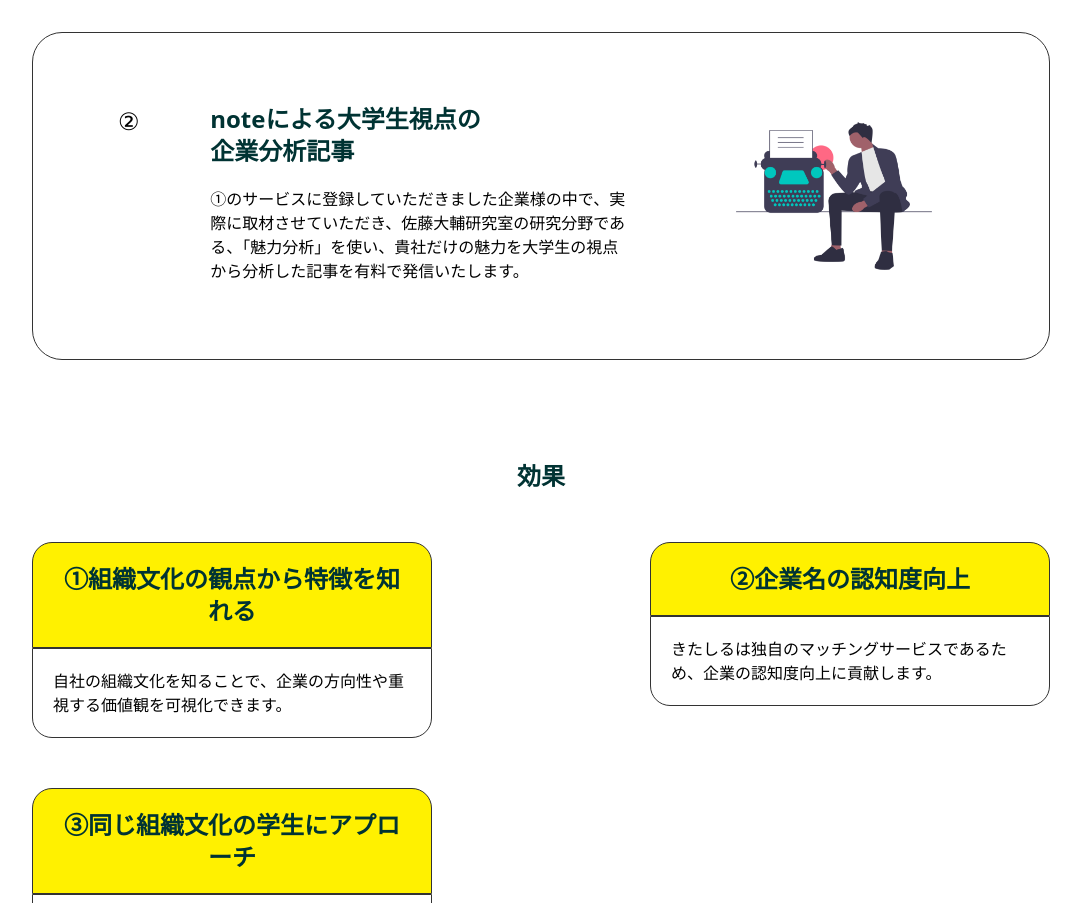
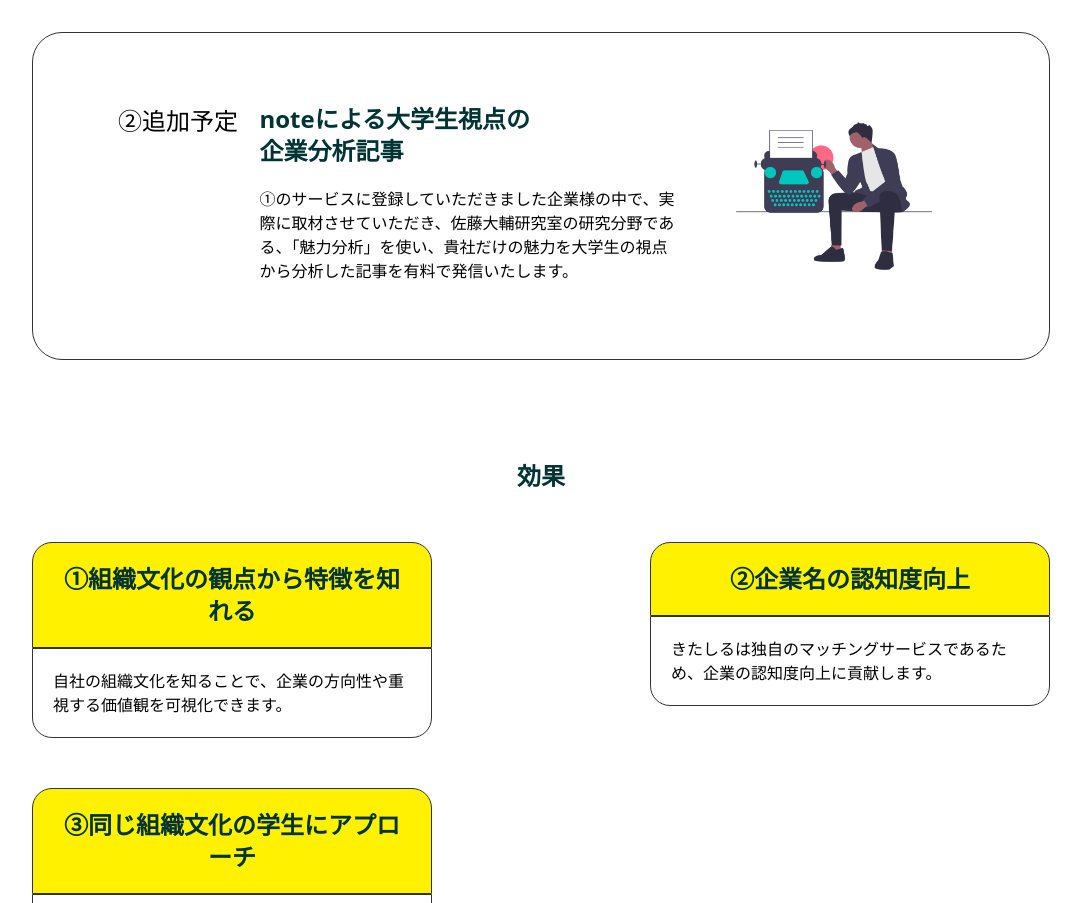
Before and after one commit to mori-kei/kitashiruCompanyHP, a plain HTML site: page index.html in a window 1280 px wide. Shown: the part 1549-2452 px from the top of the page, without its empty margins (99-1180 px from the left). Drawn offline with Linux system fonts and the light colour scheme.

Commit message:
文言を追加予定に変更

```diff
--- a/index.html
+++ b/index.html
@@ -57,7 +57,7 @@
         </div>
 
         <div class="service">
-          <div class="left"><p class="number">②</p></div>
+          <div class="left"><p class="number">②追加予定</p></div>
           <div class="center">
             <h2>noteによる大学生視点の<br />企業分析記事</h2>
             <div class="txt">
```
